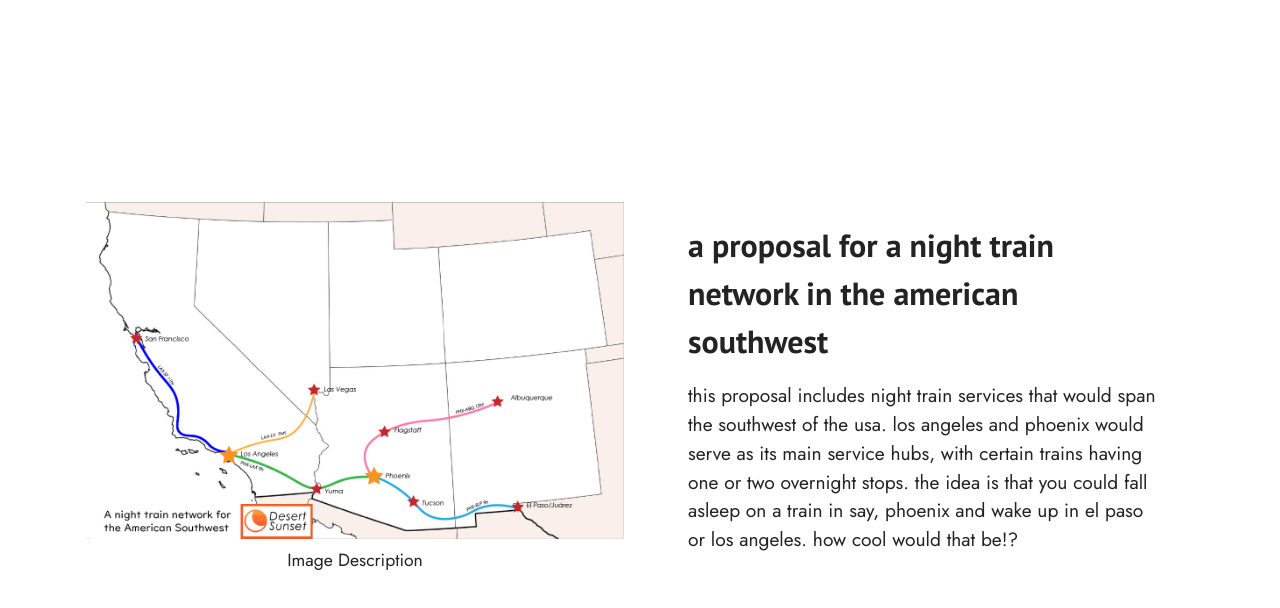
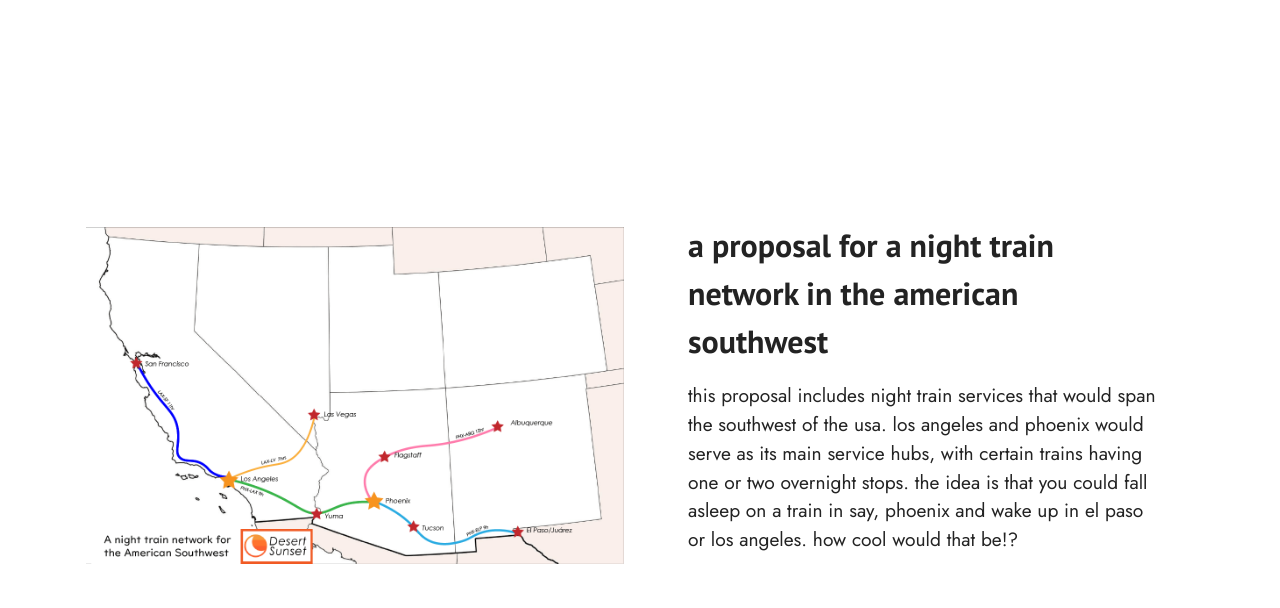
Before and after one commit to lavlol/tramsocial, a plain HTML site: page page1.html in a window 1280 px wide. Shown: the part 1504-2112 px from the top of the page. Drawn offline with Linux system fonts and the light colour scheme.

Commit message:
Update page1.html removing useless text

```diff
--- a/page1.html
+++ b/page1.html
@@ -133,8 +133,6 @@
             <div class="col-12 col-lg-6">
                 <div class="image-wrapper">
                     <img src="assets/images/artboard-1-1228x768.png" alt="Mobirise Website Builder">
-                    <p class="mbr-description mbr-fonts-style pt-2 align-center display-4">
-                    Image Description</p>
                 </div>
             </div>
             <div class="col-12 col-lg">
```
